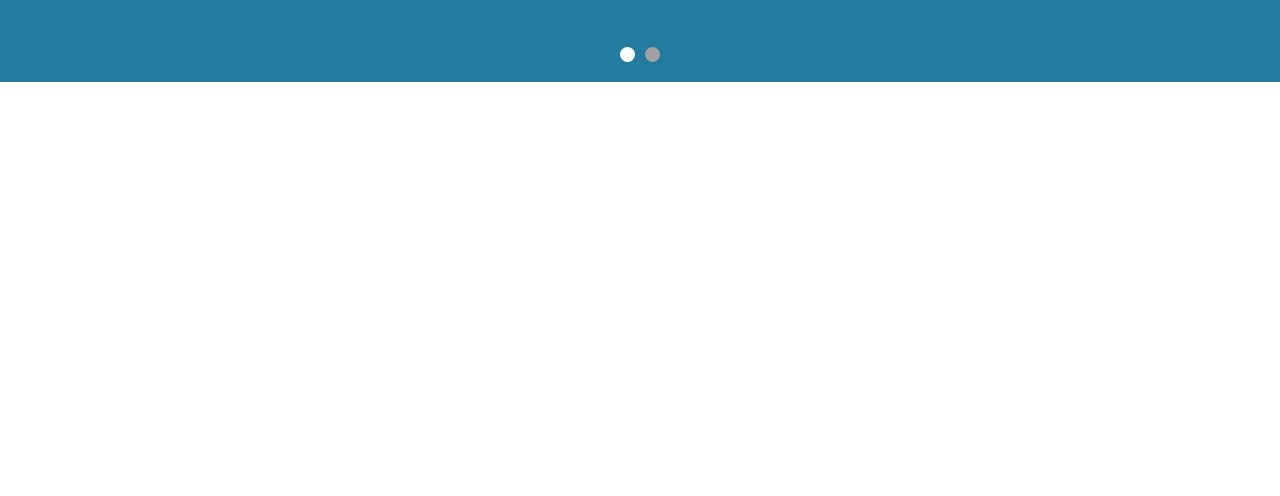
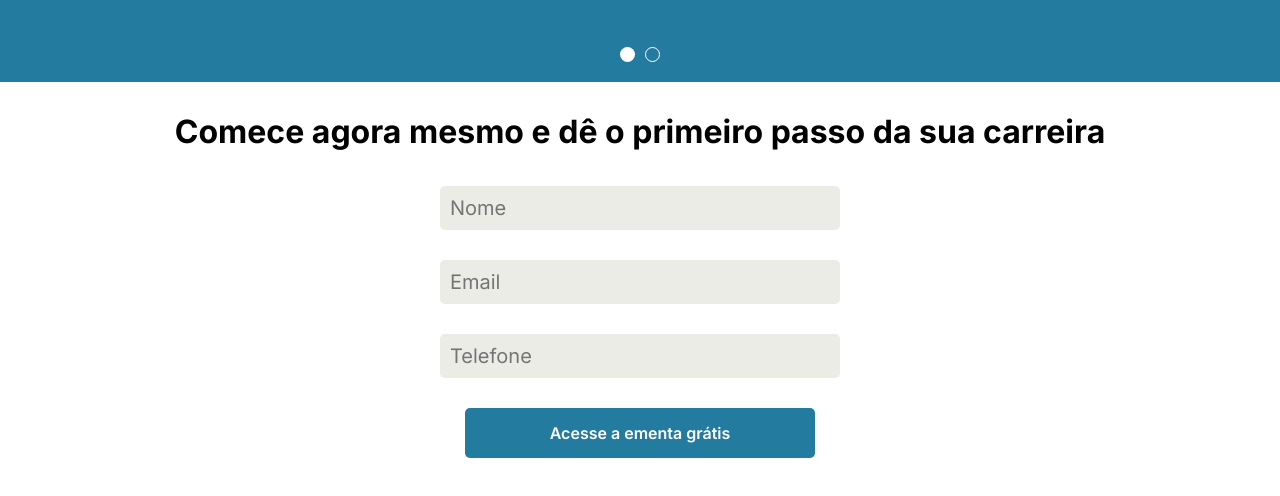
Before and after one commit to BernardoSMota/Landing-Page-DNC, a plain HTML site: page index.html in a window 1280 px wide. Shown: the part 1334-1830 px from the top of the page. Before the commit the page ends 1416 px from the top, so only its background shows below. Drawn offline with Linux system fonts and the light colour scheme.

Commit message:
Form Section Created

```diff
--- a/index.html
+++ b/index.html
@@ -35,7 +35,7 @@
 
     <section id="video">
         <section id="video-center">
-            <iframe width="640" height="360" src="https://www.youtube.com/embed/9o7g4eAl0Bk" title="MEU OMEN virou um DUELISTA nesse GAME!" frameborder="0" allow="accelerometer; autoplay; clipboard-write; encrypted-media; gyroscope; picture-in-picture; web-share" allowfullscreen></iframe>
+            <iframe width="640" height="360" src="https://www.youtube.com/embed/eISeERPgmZ4" title="The Last Island! | One Piece" frameborder="0" allow="accelerometer; autoplay; clipboard-write; encrypted-media; gyroscope; picture-in-picture; web-share" allowfullscreen></iframe>
             <div id="text">
                 <h2>Aprenda com especialistas e<br>comece seu primeiro projeto</h2>
                 <p>Conheça o processo de desenvolvimento e entenda como utilizar<br>os principais métodos e ferramentas da área para resolver<br>problemas complexos.<br><br>Conquiste seu certificado e desenvolva um projeto prático para<br> aplicar seus conhecimentos.</p>
@@ -74,6 +74,17 @@
                 <div class="circle notInPage" onclick="goRight()"></div>
             </div>
     </section>
+
+    <section id="form-section">
+        <h2>Comece agora mesmo e dê o primeiro passo da sua carreira</h2>
+        <form action="https://api.sheetmonkey.io/form/x1oqeMYhLamGPcrpoCNeiK" method="post" class="default-form">
+            <input type="text" placeholder="Nome" name="Name" >
+            <input type="text" placeholder="Email" name="Email" >
+            <input type="number" placeholder="Telefone" name="Phone" inputmode="numeric" id="phone-number">
+            <input type="hidden" name="Created at" value="x-sheetmonkey-current-date-time" />
+            <input type="submit" value="Acesse a ementa grátis"></input>
+        </form>
+    </section>
     <script src="https://kit.fontawesome.com/1c1371ef50.js" crossorigin="anonymous"></script>
     <script src="index.js"></script>
 </body>
--- a/style.css
+++ b/style.css
@@ -61,6 +61,7 @@ header p{
     display: flex;
     flex-direction: row;
     justify-content: space-evenly;
+    gap: 20px;
     padding: 70px 0;
 }
 
@@ -154,5 +155,67 @@ header p{
 }
 
 .notInPage{
-    background-color: #a1a1a1;;
+    background-color: transparent;
+    border: 1px solid white;
 }
+
+.notInPage:hover{
+    background-color: rgba(255, 255, 255, 0.425);
+}
+
+
+/* Fifht section */
+
+#phone-number::-webkit-inner-spin-button{
+    display: none;
+}
+
+
+#form-section{
+    text-align: center;
+    margin: 30px 0;
+}
+
+#form-section h2{
+    margin: 20px;
+    font-size: 32px;
+    font-weight: 700;
+}
+
+.default-form{
+    display: flex;
+    flex-direction: column;
+    align-items: center;
+}
+
+.default-form input{
+    background-color: #EAECE5;
+    outline: none;
+    border: none;
+    border-radius: 5px;
+    padding: 10px;
+    margin: 15px 0;
+
+    width: 400px;
+}
+
+.default-form input[type="submit"]{
+    background-color: #247BA0;
+    border: none;
+    outline: none;
+    width: 350px;
+    padding: 15px;
+    border-radius: 5px;
+    color: white;
+
+    margin: 15px 0;
+    font-weight: 600;
+    font-size: 16px;
+
+    transition: all 0.3s ease;
+    cursor: pointer;
+}
+
+.default-form button:hover{
+    transform: translateY(-7px);
+}
```
